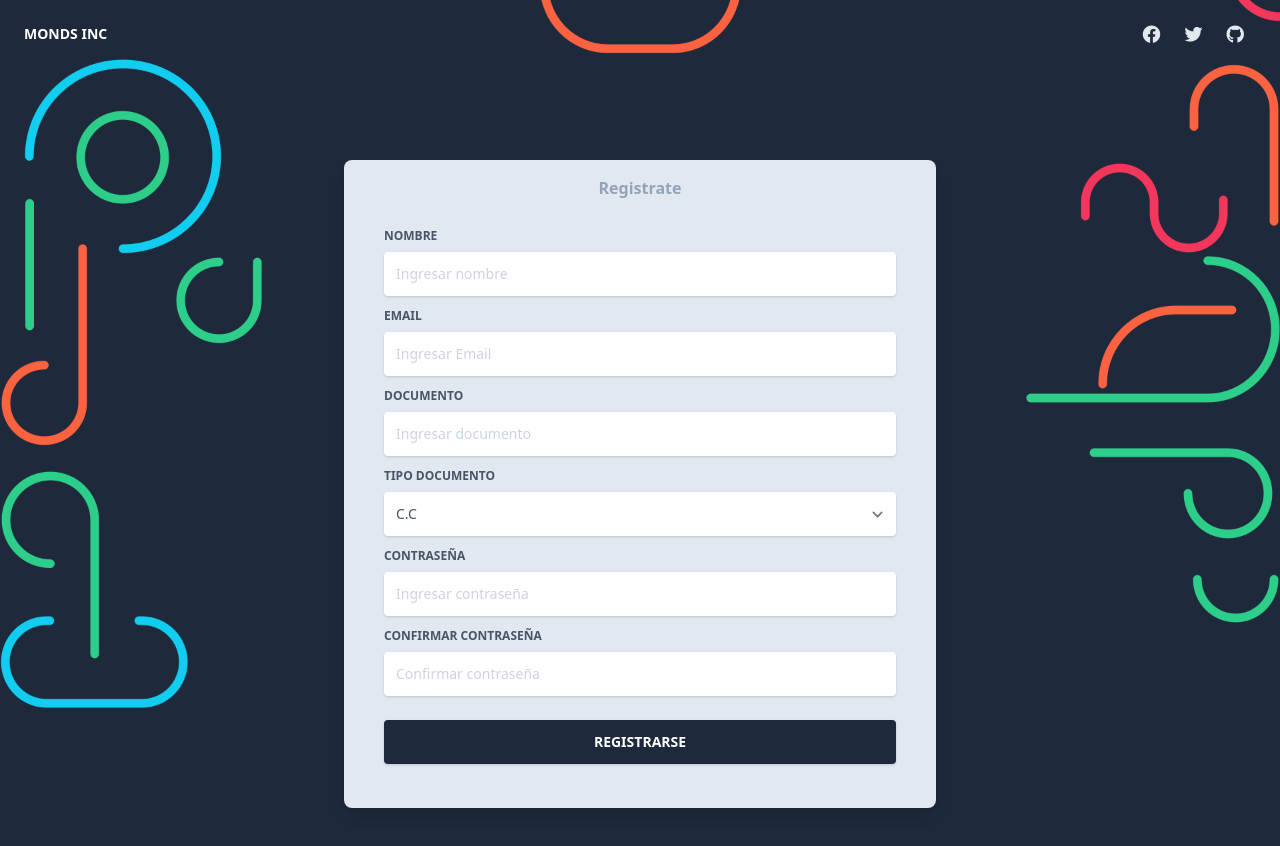
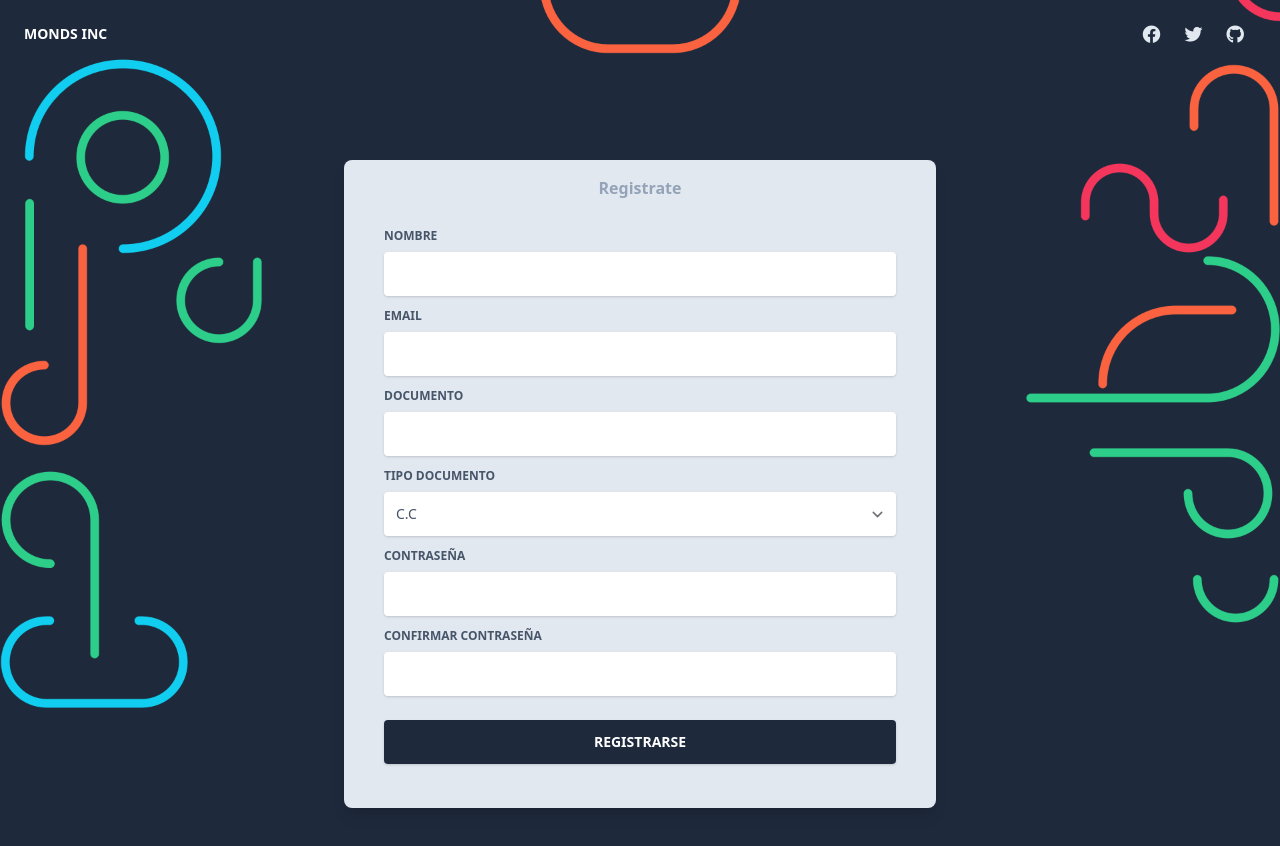
Before and after one commit to SlimShady9/UBOSQUE-INC, a Next.js app in the folder Frontend/: page /auth/register in a window 1280 px wide. Shown: the top 846 px of the page. Built offline with nearby package versions, Linux system fonts and the light colour scheme.

Commit message:
validaciones

```diff
--- a/Frontend/package.json
+++ b/Frontend/package.json
@@ -7,6 +7,7 @@
   "license": "MIT",
   "dependencies": {
     "@fortawesome/fontawesome-free": "5.15.3",
+    "@hookform/error-message": "^2.0.0",
     "@popperjs/core": "2.9.1",
     "@tailwindcss/forms": "0.2.1",
     "chart.js": "2.9.4",
@@ -15,6 +16,7 @@
     "next": "12.0.2",
     "react": "17.0.1",
     "react-dom": "17.0.1",
+    "react-hook-form": "^7.18.1",
     "react-scripts": "4.0.3",
     "tailwindcss": "2.0.4"
   },
--- a/Frontend/pages/auth/register.js
+++ b/Frontend/pages/auth/register.js
@@ -1,27 +1,16 @@
 import React from "react";
 import { useState } from "react";
-
+import { ErrorMessage } from "@hookform/error-message";
+import { useForm } from 'react-hook-form';
 // layout for page
 
 import Auth from "layouts/Auth.js";
 
 export default function Register() {
-  const [datosUsuario, setDatosUsuarios] = useState({
-    nombre: '',
-    correo: '',
-    documento: '',
-    tipoDocumento: 'C.C',
-    clave: '',
-    rol: 1,
-  })
-  const handleInputChange = (event) => {
-    const name = event.target.name;
-    const value = event.target.value;
-    setDatosUsuarios(values => ({...values, [name]: value}))
-  }
+
   const [confirmaClave, setConfirmaClave] = useState('');
   async function registrarUsuario(event) {
-    event.preventDefault();
+
     if (datosUsuario.clave !== confirmaClave) {
       alert('Sus clave no coinciden >:c')
     } else {
@@ -33,12 +22,19 @@ export default function Register() {
         body: JSON.stringify(datosUsuario)
       })
       if (res.ok) {
-        alert('Usuario registrado exitosamente :)')
+        alert('Usuario registrado exitosamente')
         console.log(res);
       } else {
-        alert('Usuario no registrado exitosamente :(')
+        alert('Usuario no registrado')
       }
     }
+  }
+  // validaciones
+  const {register, handleSubmit, formState: { errors } } = useForm({criteriaMode: "all"});
+
+  const onSubmit = (data, e) => {
+    console.log(data)
+    e.target.reset()
   }
 
   return (
@@ -51,7 +47,7 @@ export default function Register() {
                 <div className="text-blueGray-400 text-center mb-3 font-bold">
                   <h4 className="p-4">Registrate</h4>
                 </div>
-                <form onSubmit={registrarUsuario}>
+                <form onSubmit={handleSubmit(onSubmit)}>
                   <div className="relative w-full mb-3">
                     <label
                       className="block uppercase text-blueGray-600 text-xs font-bold mb-2"
@@ -59,13 +55,18 @@ export default function Register() {
                     >
                       Nombre
                     </label>
-                    <input
-                      type="text"
-                      name="nombre"
-                      value={datosUsuario.nombre}
-                      onChange={handleInputChange}
-                      className="border-0 px-3 py-3 placeholder-blueGray-300 text-blueGray-600 bg-white rounded text-sm shadow focus:outline-none focus:ring w-full ease-linear transition-all duration-150"
-                      placeholder="Ingresar nombre"
+                    <input {...register('Nombre', { required: 'debe llenar el campo'} )}
+                    pattern={ '[a-zA-Z]+[a-zA-Z]'} required  type="text" className="border-0 px-3 py-3 placeholder-blueGray-300 text-blueGray-600 bg-white rounded text-sm shadow focus:outline-none focus:ring w-full ease-linear transition-all duration-150" />
+                    <ErrorMessage
+                      errors={errors}
+                      name="Nombre"
+                      render={({ messages }) => {
+                        console.log("messages", messages);
+                        return messages
+                          ? Object.entries(messages).map(([type, message]) => (
+                              <p key={type} className="m-2 text-xs">{message}</p>
+                            )): <p>no hay error</p>
+                      }}
                     />
                   </div>
 
@@ -76,13 +77,18 @@ export default function Register() {
                     >
                       Email
                     </label>
-                    <input
-                      type="text"
-                      name="correo"
-                      value={datosUsuario.correo}
-                      onChange={handleInputChange}
-                      className="border-0 px-3 py-3 placeholder-blueGray-300 text-blueGray-600 bg-white rounded text-sm shadow focus:outline-none focus:ring w-full ease-linear transition-all duration-150"
-                      placeholder="Ingresar Email"
+                    <input {...register('Email', { required:'debe llenar el campo' })} pattern={ '/^(([^<>()[\]\\.,;:\s@"]+(\.[^<>()[\]\\.,;:\s@"]+)*)|(".+"))@((\[[0-9]{1,3}\.[0-9]{1,3}\.[0-9]{1,3}\.[0-9]{1,3}])|(([a-zA-Z\-0-9]+\.)+[a-zA-Z]{2,}))$/,'}
+                    required  type="email"  className="border-0 px-3 py-3 placeholder-blueGray-300 text-blueGray-600 bg-white rounded text-sm shadow focus:outline-none focus:ring w-full ease-linear transition-all duration-150" />
+                    <ErrorMessage
+                      errors={errors}
+                      name="Email"
+                      render={({ messages }) => {
+                        console.log("messages", messages);
+                        return messages
+                          ? Object.entries(messages).map(([type, message]) => (
+                              <p key={type} className="m-2 text-xs">{message}</p>
+                            )): <p>no hay error</p>
+                      }}
                     />
                   </div>
 
@@ -93,13 +99,18 @@ export default function Register() {
                     >
                       Documento
                     </label>
-                    <input
-                      type="text"
-                      name="documento"
-                      value={datosUsuario.documento}
-                      onChange={handleInputChange}
-                      className="border-0 px-3 py-3 placeholder-blueGray-300 text-blueGray-600 bg-white rounded text-sm shadow focus:outline-none focus:ring w-full ease-linear transition-all duration-150"
-                      placeholder="Ingresar documento"
+                    <input {...register('Documento', { required: true.valueOf, required:'debe llenar el campo' })} pattern={ '((\[[0-9]{1,3}\.[0-9]{1,3}\.[0-9]{1,3}\.[0-9]{1,3}])'}
+                    required  type="number" className="border-0 px-3 py-3 placeholder-blueGray-300 text-blueGray-600 bg-white rounded text-sm shadow focus:outline-none focus:ring w-full ease-linear transition-all duration-150" />
+                    <ErrorMessage
+                      errors={errors}
+                      name="Documento"
+                      render={({ messages }) => {
+                        console.log("messages", messages);
+                        return messages
+                          ? Object.entries(messages).map(([type, message]) => (
+                              <p key={type} className="m-2 text-xs">{message}</p>
+                            )): <p>no hay error</p>
+                      }}
                     />
                   </div>
 
@@ -107,11 +118,7 @@ export default function Register() {
                     <label className="block uppercase text-blueGray-600 text-xs font-bold mb-2">
                     Tipo documento
                     </label>
-                      <select
-                      value={datosUsuario.tipoDocumento}
-                      name="tipoDocumento"
-                      onChange={handleInputChange}
-                      className="border-0 px-3 py-3 placeholder-blueGray-300 text-blueGray-600 bg-white rounded text-sm shadow focus:outline-none focus:ring w-full ease-linear transition-all duration-150">
+                    <select {...register('Tipo', { required: 'debe seleccionar el campo' })}  className="border-0 px-3 py-3 placeholder-blueGray-300 text-blueGray-600 bg-white rounded text-sm shadow focus:outline-none focus:ring w-full ease-linear transition-all duration-150" >
                         <option value="C.C">
                           C.C
                         </option>
@@ -119,6 +126,17 @@ export default function Register() {
                           NIP
                         </option>
                       </select>
+                      <ErrorMessage
+                      errors={errors}
+                      name="Tipo"
+                      render={({ messages }) => {
+                        console.log("messages", messages);
+                        return messages
+                          ? Object.entries(messages).map(([type, message]) => (
+                              <p key={type} className="m-2 text-xs">{message}</p>
+                            )): <p>no hay error</p>
+                      }}
+                    />
                   </div>
 
                   <div className="relative w-full mb-3">
@@ -128,13 +146,17 @@ export default function Register() {
                     >
                       Contraseña
                     </label>
-                    <input
-                      type="password"
-                      name="clave"
-                      value={datosUsuario.clave}
-                      onChange={handleInputChange}
-                      className="border-0 px-3 py-3 placeholder-blueGray-300 text-blueGray-600 bg-white rounded text-sm shadow focus:outline-none focus:ring w-full ease-linear transition-all duration-150"
-                      placeholder="Ingresar contraseña"
+                    <input {...register('Contraseña', { required: 'debe llenar el campo' })} className="border-0 px-3 py-3 placeholder-blueGray-300 text-blueGray-600 bg-white rounded text-sm shadow focus:outline-none focus:ring w-full ease-linear transition-all duration-150" />
+                    <ErrorMessage
+                      errors={errors}
+                      name="Contraseña"
+                      render={({ messages }) => {
+                        console.log("messages", messages);
+                        return messages
+                          ? Object.entries(messages).map(([type, message]) => (
+                              <p key={type} className="m-2 text-xs">{message}</p>
+                            )): <p>no hay error</p>
+                      }}
                     />
                   </div>
 
@@ -145,12 +167,17 @@ export default function Register() {
                     >
                       Confirmar contraseña
                     </label>
-                    <input
-                      type="password"
-                      value={confirmaClave}
-                      onChange={e => setConfirmaClave(e.target.value)}
-                      className="border-0 px-3 py-3 placeholder-blueGray-300 text-blueGray-600 bg-white rounded text-sm shadow focus:outline-none focus:ring w-full ease-linear transition-all duration-150"
-                      placeholder="Confirmar contraseña"
+                    <input {...register('Confirmar', { required: 'debe llenar el campo' })} className="border-0 px-3 py-3 placeholder-blueGray-300 text-blueGray-600 bg-white rounded text-sm shadow focus:outline-none focus:ring w-full ease-linear transition-all duration-150" />
+                    <ErrorMessage
+                      errors={errors}
+                      name="Confirmar"
+                      render={({ messages }) => {
+                        console.log("messages", messages);
+                        return messages
+                          ? Object.entries(messages).map(([type, message]) => (
+                              <p key={type} className="m-2 text-xs">{message}</p>
+                            )): <p>no hay error</p>
+                      }}
                     />
                   </div>
 
```
Also changed, not shown: 1 other file (tests, documents, lock files or other folders).
